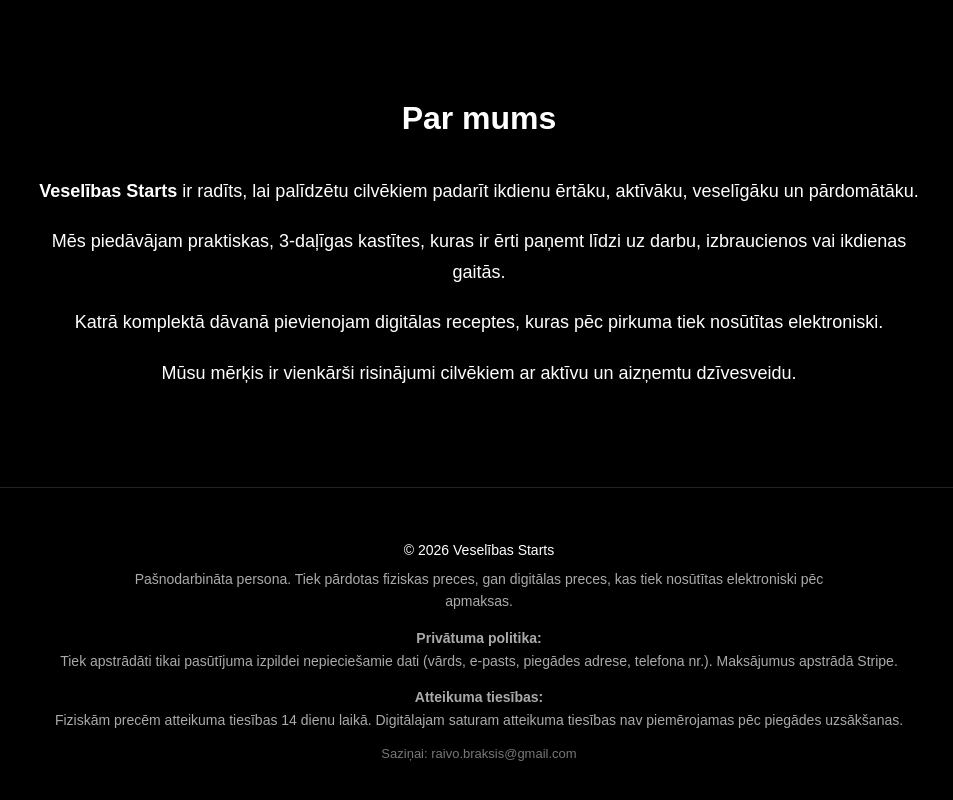
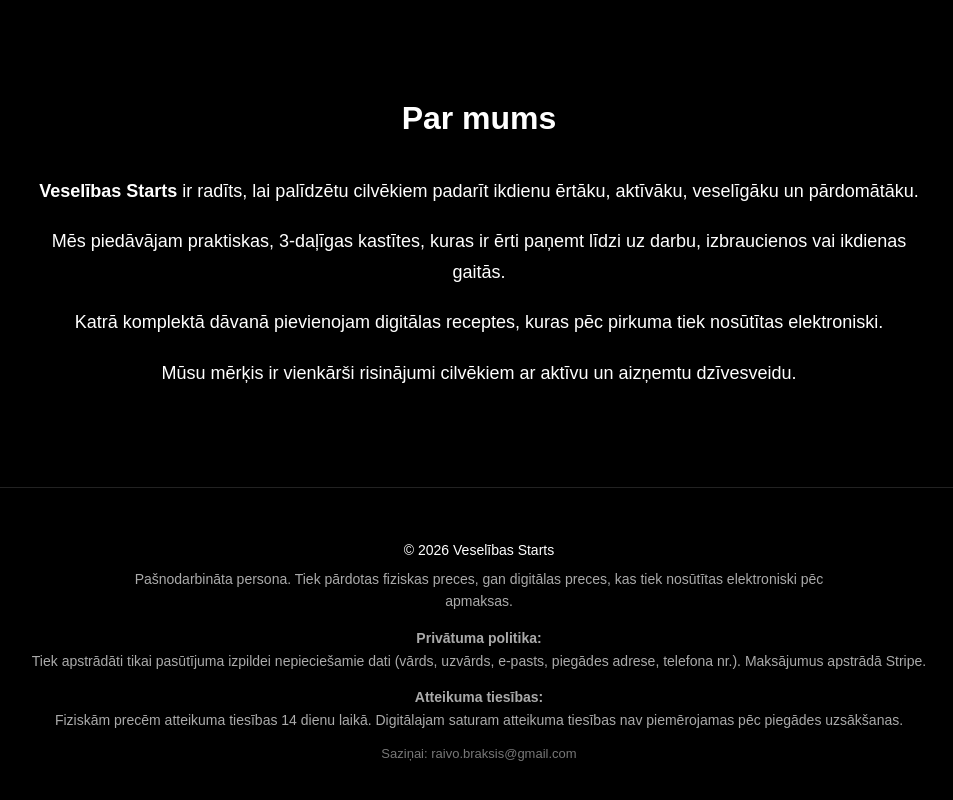
Before and after one commit to raivobraksis/veselibasstarts-frontend, a React (Vite) app: page / in a window 1280 px wide. Shown: the part 1465-2265 px from the top of the page, without its empty margins (161-1114 px from the left). Built offline with nearby package versions, Linux system fonts and the light colour scheme.

Commit message:
Update Footer.jsx

```diff
--- a/src/components/Footer.jsx
+++ b/src/components/Footer.jsx
@@ -22,7 +22,7 @@
       <p style={{ lineHeight: "1.6" }}>
         <strong>Privātuma politika:</strong><br />
         Tiek apstrādāti tikai pasūtījuma izpildei nepieciešamie dati
-        (vārds, e-pasts, piegādes adrese, telefona nr.). Maksājumus apstrādā Stripe.
+        (vārds, uzvārds, e-pasts, piegādes adrese, telefona nr.). Maksājumus apstrādā Stripe.
       </p>
 
       <p style={{ lineHeight: "1.6", marginTop: "10px" }}>
```
